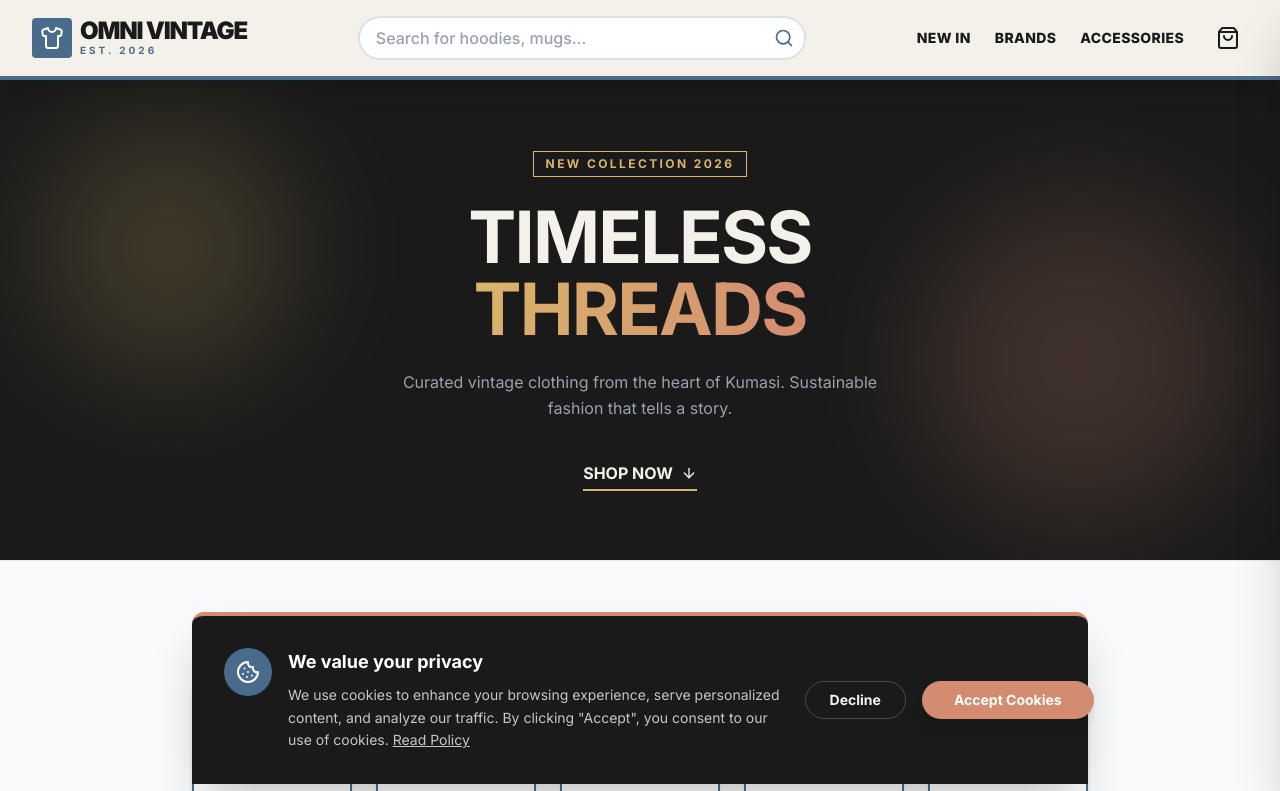
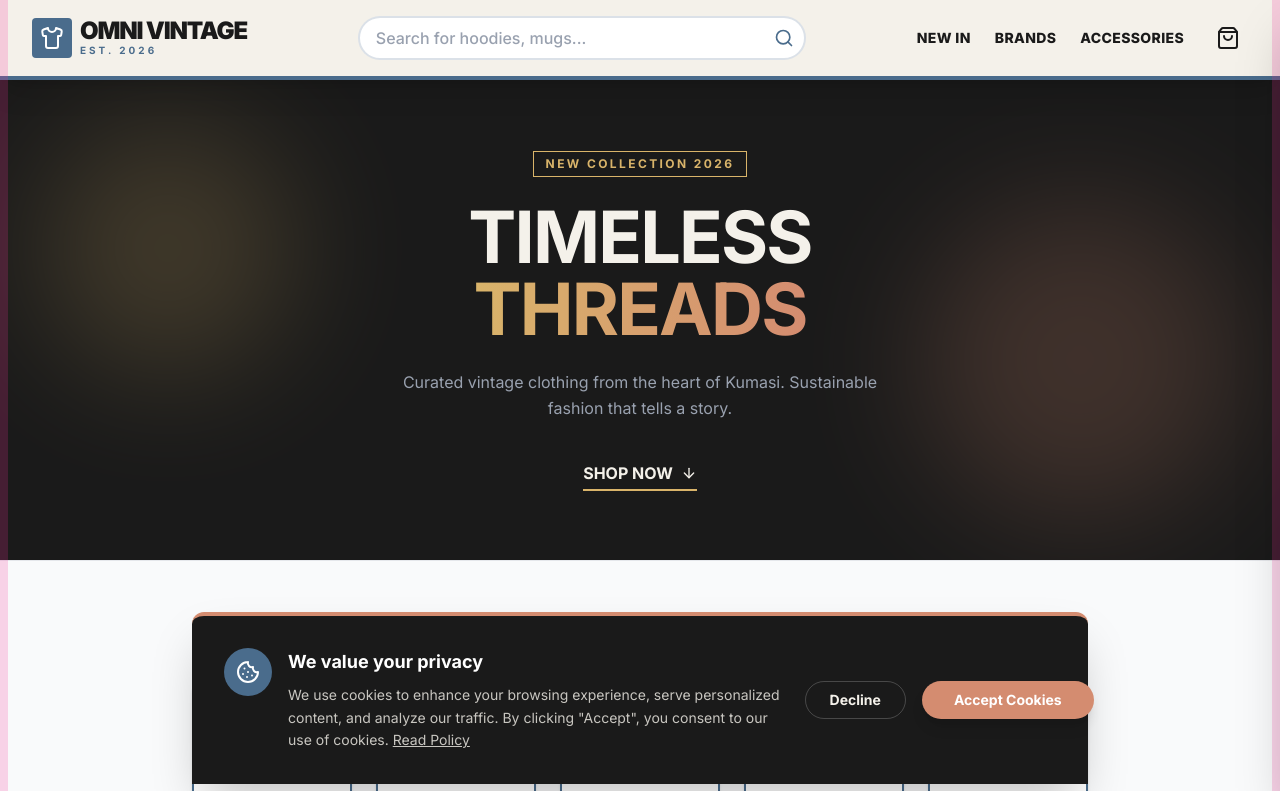
Before and after one commit to hackerslord561/retro-print-shop, a Next.js app: page / in a window 1280 px wide. Shown: the top 791 px of the page. Built offline with nearby package versions, Linux system fonts and the light colour scheme; no server answers; the database is empty.

Commit message:
Theme change

```diff
--- a/src/components/shop/ProductCard.tsx
+++ b/src/components/shop/ProductCard.tsx
@@ -16,17 +16,22 @@ export default function ProductCard({ product }: { product: Product }) {
     return (
         <div className="group relative">
             <Link href={`/product/${product.id}`} className="block">
-                {/* Changed background color here to darker gray */}
-                <div className="relative aspect-[3/4] w-full overflow-hidden bg-gray-200/80 border-2 border-retro-denim rounded-sm">
+
+                {/* UPDATES:
+           1. bg-gray-300: Much darker than before (was gray-100 or 200).
+           2. REMOVED 'mix-blend-multiply': This prevents white shirts from turning transparent.
+        */}
+                <div className="relative aspect-[3/4] w-full overflow-hidden bg-gray-300 border-2 border-retro-denim rounded-sm">
                     <Image
                         src={imageUrl}
                         alt={product.title}
                         fill
-                        className="object-cover object-center transition-transform duration-500 group-hover:scale-105 mix-blend-multiply"
+                        className="object-cover object-center transition-transform duration-500 group-hover:scale-105"
                         sizes="(max-width: 768px) 100vw, (max-width: 1200px) 50vw, 33vw"
                         priority={false}
                     />
 
+                    {/* New Badge */}
                     <div className="absolute top-2 left-2 bg-retro-mustard text-retro-ink text-[10px] font-bold px-2 py-1 uppercase tracking-widest border border-retro-ink">
                         New
                     </div>
--- a/src/components/ui/ValentinesTheme.tsx
+++ b/src/components/ui/ValentinesTheme.tsx
@@ -17,16 +17,20 @@ export default function ValentinesTheme() {
     }, []);
 
     return (
-        <div className="fixed inset-0 pointer-events-none z-0 overflow-hidden">
-            {/* Side Borders with static hearts */}
-            <div className="absolute top-0 left-0 w-2 h-full bg-pink-100/50 hidden md:block" />
-            <div className="absolute top-0 right-0 w-2 h-full bg-pink-100/50 hidden md:block" />
+        <div className="fixed inset-0 pointer-events-none z-50 overflow-hidden">
+            {/* 1. CHANGED z-0 to z-50: Now it sits ON TOP of the white background.
+          2. pointer-events-none: Ensures users can click "through" the hearts to the buttons below.
+      */}
+
+            {/* Side Borders */}
+            <div className="absolute top-0 left-0 w-2 h-full bg-pink-500/20 hidden md:block" />
+            <div className="absolute top-0 right-0 w-2 h-full bg-pink-500/20 hidden md:block" />
 
             {/* Floating Hearts */}
             {hearts.map((heart) => (
                 <div
                     key={heart.id}
-                    className="absolute bottom-0 text-pink-300/40 animate-float"
+                    className="absolute bottom-0 text-pink-400/60 animate-float"
                     style={{
                         left: `${heart.left}%`,
                         animationDelay: `${heart.delay}s`,
```
